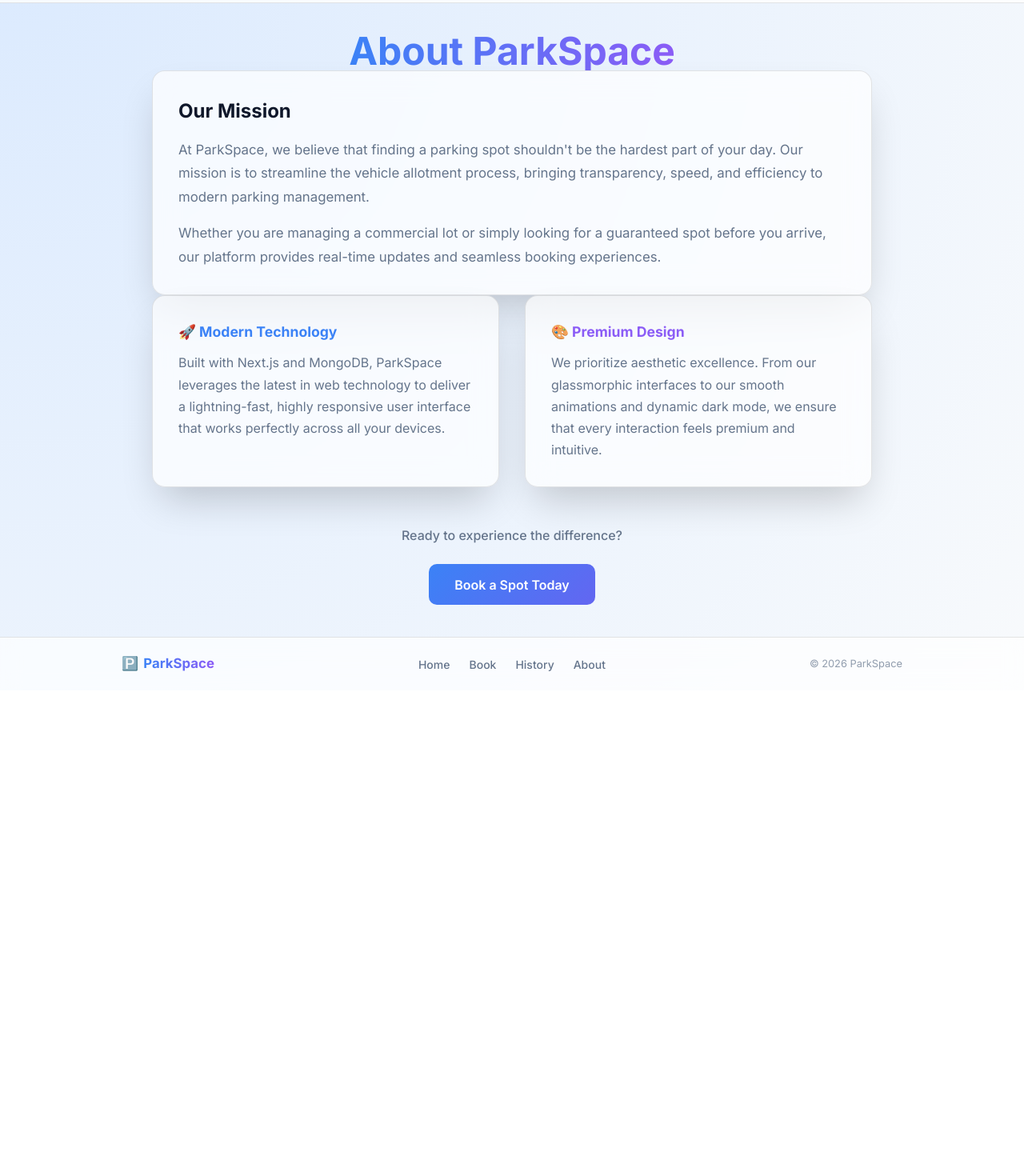
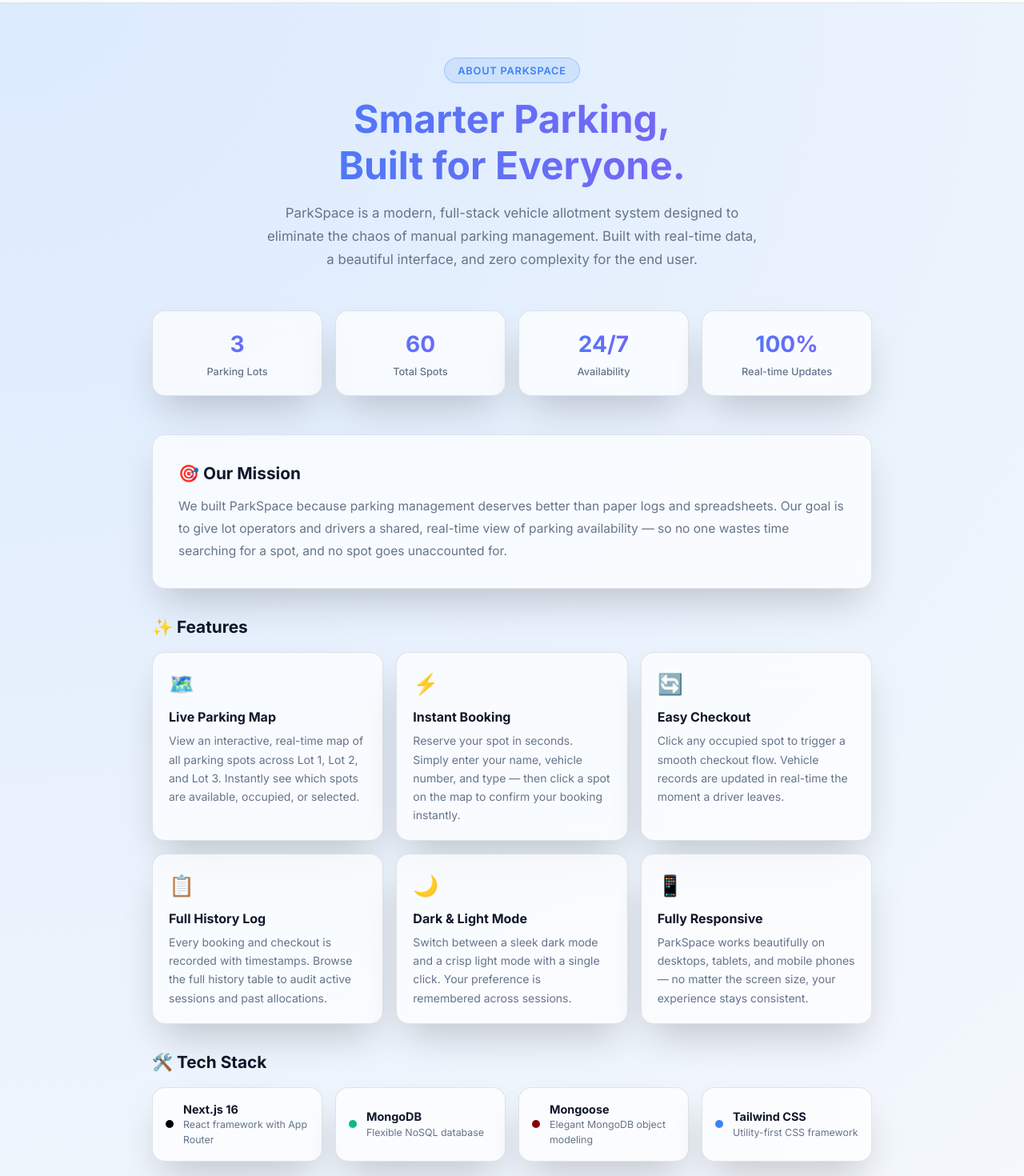
Before and after one commit to Arijdev/Parking-allotment, a Next.js app: page /about in a window 1280 px wide. Shown: the part 60-1530 px from the top of the page at 80% size. Before the commit the page ends 923 px from the top, so only its background shows below. Built offline with nearby package versions, Linux system fonts and the light colour scheme.

Commit message:
Redesign About page with proper content: stats, features, tech stack, and CTA

```diff
--- a/src/app/about/page.js
+++ b/src/app/about/page.js
@@ -1,62 +1,183 @@
 'use client';
 import Link from 'next/link';
 
+const stats = [
+  { value: '3', label: 'Parking Lots' },
+  { value: '60', label: 'Total Spots' },
+  { value: '24/7', label: 'Availability' },
+  { value: '100%', label: 'Real-time Updates' },
+];
+
+const features = [
+  {
+    icon: '🗺️',
+    title: 'Live Parking Map',
+    desc: 'View an interactive, real-time map of all parking spots across Lot 1, Lot 2, and Lot 3. Instantly see which spots are available, occupied, or selected.',
+  },
+  {
+    icon: '⚡',
+    title: 'Instant Booking',
+    desc: 'Reserve your spot in seconds. Simply enter your name, vehicle number, and type — then click a spot on the map to confirm your booking instantly.',
+  },
+  {
+    icon: '🔄',
+    title: 'Easy Checkout',
+    desc: 'Click any occupied spot to trigger a smooth checkout flow. Vehicle records are updated in real-time the moment a driver leaves.',
+  },
+  {
+    icon: '📋',
+    title: 'Full History Log',
+    desc: 'Every booking and checkout is recorded with timestamps. Browse the full history table to audit active sessions and past allocations.',
+  },
+  {
+    icon: '🌙',
+    title: 'Dark & Light Mode',
+    desc: 'Switch between a sleek dark mode and a crisp light mode with a single click. Your preference is remembered across sessions.',
+  },
+  {
+    icon: '📱',
+    title: 'Fully Responsive',
+    desc: 'ParkSpace works beautifully on desktops, tablets, and mobile phones — no matter the screen size, your experience stays consistent.',
+  },
+];
+
+const techStack = [
+  { name: 'Next.js 16', desc: 'React framework with App Router', color: '#000000' },
+  { name: 'MongoDB', desc: 'Flexible NoSQL database', color: '#10b981' },
+  { name: 'Mongoose', desc: 'Elegant MongoDB object modeling', color: '#880000' },
+  { name: 'Tailwind CSS', desc: 'Utility-first CSS framework', color: '#3b82f6' },
+];
+
 export default function AboutPage() {
   return (
-    <div className="flex flex-col flex-grow w-full items-center py-12 px-6">
+    <div style={{ width: '100%', display: 'flex', flexDirection: 'column', alignItems: 'center', padding: '2rem 1.5rem' }}>
+      <div style={{ width: '100%', maxWidth: '900px' }}>
 
-      <div style={{ width: '100%', maxWidth: '900px', display: 'flex', flexDirection: 'column', alignItems: 'center' }}>
-        <h1 className="text-4xl md:text-5xl font-extrabold mb-8 text-center" style={{
+        {/* Header */}
+        <div style={{ textAlign: 'center', marginBottom: '3rem' }}>
+          <div style={{
+            display: 'inline-block',
+            marginBottom: '1rem',
+            padding: '0.35rem 1rem',
+            borderRadius: '9999px',
+            background: 'rgba(59, 130, 246, 0.12)',
+            border: '1px solid rgba(59, 130, 246, 0.3)',
+            color: '#3b82f6',
+            fontWeight: 600,
+            fontSize: '0.8rem',
+            letterSpacing: '0.06em',
+          }}>
+            ABOUT PARKSPACE
+          </div>
+          <h1 style={{
+            fontSize: 'clamp(2rem, 5vw, 3rem)',
+            fontWeight: 800,
+            lineHeight: 1.2,
+            marginBottom: '1rem',
             background: 'linear-gradient(to right, #3b82f6, #8b5cf6)',
             WebkitBackgroundClip: 'text',
-          WebkitTextFillColor: 'transparent'
+            WebkitTextFillColor: 'transparent',
           }}>
-          About ParkSpace
+            Smarter Parking,<br />Built for Everyone.
           </h1>
-
-        <div className="glass-panel w-full mb-10" style={{ animationDelay: '0s' }}>
-          <h2 style={{ fontSize: '1.5rem', fontWeight: 700, marginBottom: '1rem', color: 'var(--text-primary)' }}>Our Mission</h2>
-          <p style={{ color: 'var(--text-secondary)', marginBottom: '1rem', lineHeight: 1.75, fontSize: '1.05rem' }}>
-            At ParkSpace, we believe that finding a parking spot shouldn&apos;t be the hardest part of your day.
-            Our mission is to streamline the vehicle allotment process, bringing transparency, speed, and
-            efficiency to modern parking management.
-          </p>
-          <p style={{ color: 'var(--text-secondary)', lineHeight: 1.75, fontSize: '1.05rem' }}>
-            Whether you are managing a commercial lot or simply looking for a guaranteed spot before you arrive,
-            our platform provides real-time updates and seamless booking experiences.
+          <p style={{ color: 'var(--text-secondary)', fontSize: '1.05rem', maxWidth: '620px', margin: '0 auto', lineHeight: 1.75 }}>
+            ParkSpace is a modern, full-stack vehicle allotment system designed to eliminate the chaos of manual parking management. Built with real-time data, a beautiful interface, and zero complexity for the end user.
           </p>
         </div>
 
-        <div style={{ display: 'grid', gridTemplateColumns: 'repeat(auto-fit, minmax(260px, 1fr))', gap: '2rem', width: '100%', marginBottom: '3rem' }}>
-          <div className="glass-panel" style={{ animationDelay: '0.1s' }}>
-            <h3 style={{ fontSize: '1.1rem', fontWeight: 700, marginBottom: '0.75rem', color: '#3b82f6', display: 'flex', alignItems: 'center', gap: '0.5rem' }}>
-              🚀 Modern Technology
-            </h3>
-            <p style={{ color: 'var(--text-secondary)', lineHeight: 1.7 }}>
-              Built with Next.js and MongoDB, ParkSpace leverages the latest in web technology to deliver
-              a lightning-fast, highly responsive user interface that works perfectly across all your devices.
+        {/* Stats Row */}
+        <div style={{
+          display: 'grid',
+          gridTemplateColumns: 'repeat(4, 1fr)',
+          gap: '1rem',
+          marginBottom: '3rem',
+        }}>
+          {stats.map(({ value, label }) => (
+            <div key={label} className="glass-panel" style={{ textAlign: 'center', padding: '1.25rem 1rem' }}>
+              <div style={{
+                fontSize: '1.75rem',
+                fontWeight: 800,
+                background: 'linear-gradient(to right, #3b82f6, #8b5cf6)',
+                WebkitBackgroundClip: 'text',
+                WebkitTextFillColor: 'transparent',
+                marginBottom: '0.25rem',
+              }}>{value}</div>
+              <div style={{ fontSize: '0.8rem', color: 'var(--text-secondary)', fontWeight: 500 }}>{label}</div>
+            </div>
+          ))}
+        </div>
+
+        {/* Mission */}
+        <div className="glass-panel" style={{ marginBottom: '2rem' }}>
+          <h2 style={{ fontSize: '1.3rem', fontWeight: 700, color: 'var(--text-primary)', marginBottom: '0.75rem' }}>
+            🎯 Our Mission
+          </h2>
+          <p style={{ color: 'var(--text-secondary)', lineHeight: 1.8, fontSize: '0.97rem' }}>
+            We built ParkSpace because parking management deserves better than paper logs and spreadsheets. Our goal is to give lot operators and drivers a shared, real-time view of parking availability — so no one wastes time searching for a spot, and no spot goes unaccounted for.
           </p>
         </div>
 
-          <div className="glass-panel" style={{ animationDelay: '0.2s' }}>
-            <h3 style={{ fontSize: '1.1rem', fontWeight: 700, marginBottom: '0.75rem', color: '#8b5cf6', display: 'flex', alignItems: 'center', gap: '0.5rem' }}>
-              🎨 Premium Design
-            </h3>
-            <p style={{ color: 'var(--text-secondary)', lineHeight: 1.7 }}>
-              We prioritize aesthetic excellence. From our glassmorphic interfaces to our smooth animations
-              and dynamic dark mode, we ensure that every interaction feels premium and intuitive.
-            </p>
+        {/* Features Grid */}
+        <h2 style={{ fontSize: '1.3rem', fontWeight: 700, color: 'var(--text-primary)', marginBottom: '1rem' }}>
+          ✨ Features
+        </h2>
+        <div style={{
+          display: 'grid',
+          gridTemplateColumns: 'repeat(auto-fit, minmax(260px, 1fr))',
+          gap: '1rem',
+          marginBottom: '2rem',
+        }}>
+          {features.map(({ icon, title, desc }) => (
+            <div key={title} className="glass-panel" style={{ padding: '1.25rem' }}>
+              <div style={{ fontSize: '1.6rem', marginBottom: '0.6rem' }}>{icon}</div>
+              <h3 style={{ fontSize: '1rem', fontWeight: 700, color: 'var(--text-primary)', marginBottom: '0.4rem' }}>{title}</h3>
+              <p style={{ fontSize: '0.875rem', color: 'var(--text-secondary)', lineHeight: 1.65 }}>{desc}</p>
+            </div>
+          ))}
+        </div>
+
+        {/* Tech Stack */}
+        <h2 style={{ fontSize: '1.3rem', fontWeight: 700, color: 'var(--text-primary)', marginBottom: '1rem' }}>
+          🛠️ Tech Stack
+        </h2>
+        <div style={{
+          display: 'grid',
+          gridTemplateColumns: 'repeat(auto-fit, minmax(180px, 1fr))',
+          gap: '1rem',
+          marginBottom: '3rem',
+        }}>
+          {techStack.map(({ name, desc, color }) => (
+            <div key={name} className="glass-panel" style={{ padding: '1rem', display: 'flex', alignItems: 'center', gap: '0.75rem' }}>
+              <div style={{
+                width: '10px',
+                height: '10px',
+                borderRadius: '50%',
+                background: color,
+                flexShrink: 0,
+              }} />
+              <div>
+                <div style={{ fontWeight: 700, fontSize: '0.9rem', color: 'var(--text-primary)' }}>{name}</div>
+                <div style={{ fontSize: '0.775rem', color: 'var(--text-secondary)' }}>{desc}</div>
               </div>
             </div>
+          ))}
+        </div>
 
-        <div style={{ textAlign: 'center' }}>
-          <p style={{ color: 'var(--text-secondary)', marginBottom: '1.5rem', fontWeight: 500 }}>Ready to experience the difference?</p>
+        {/* CTA */}
+        <div className="glass-panel" style={{ textAlign: 'center', padding: '2rem' }}>
+          <h3 style={{ fontSize: '1.3rem', fontWeight: 700, color: 'var(--text-primary)', marginBottom: '0.5rem' }}>
+            Ready to get started?
+          </h3>
+          <p style={{ color: 'var(--text-secondary)', marginBottom: '1.25rem', fontSize: '0.95rem' }}>
+            Book your spot in under 30 seconds. No sign-up required.
+          </p>
           <Link href="/book">
-            <button className="global-btn" style={{ width: 'auto', padding: '0.85rem 2rem', borderRadius: '10px' }}>
-              Book a Spot Today
+            <button className="global-btn" style={{ width: 'auto', padding: '0.8rem 2rem', borderRadius: '10px', fontSize: '0.95rem' }}>
+              Book a Spot Now →
             </button>
           </Link>
         </div>
+
       </div>
     </div>
   );
```
Lines whose indentation alone changed are shown as unchanged.
